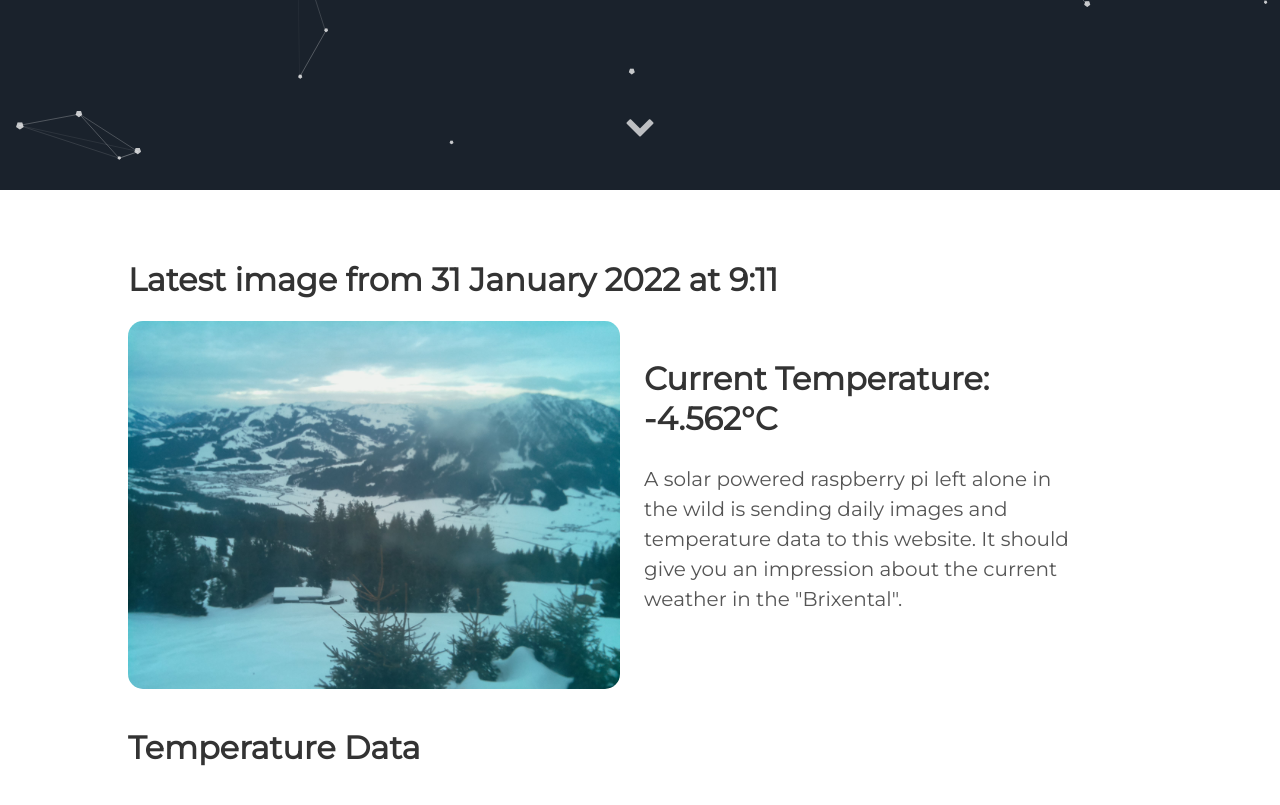
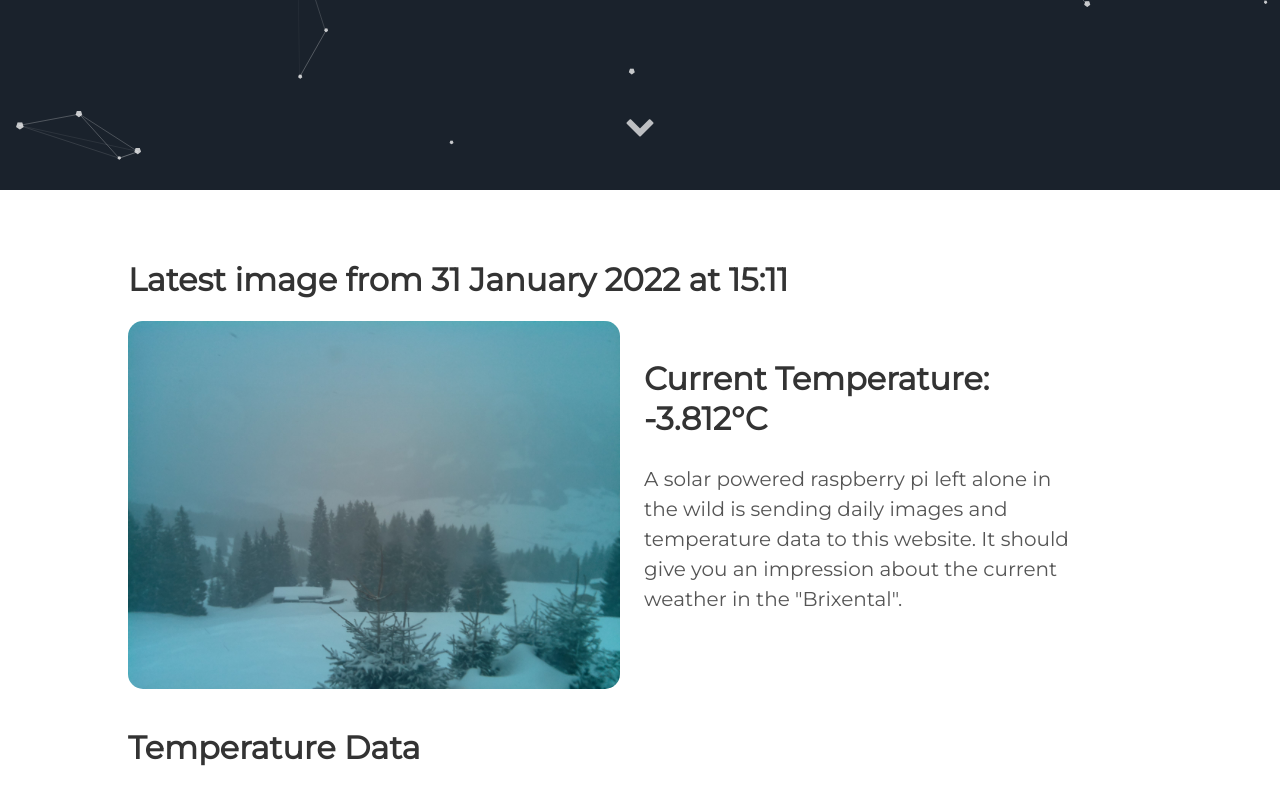
Before and after one commit to vektorious/vektorious.github.io, a Jekyll site: the page built from resources/huette.md, in a window 1280 px wide and 900 px high, scrolled down 710 px. Shown: the top 805 px of the window. Built offline with Jekyll 4.4.1, drawn with Linux system fonts in a browser that asks for light colours.

Commit message:
I'm a bot beep boop

```diff
--- a/resources/huette.md
+++ b/resources/huette.md
@@ -6,13 +6,13 @@ image: '/assets/img/'
 description: 'Live image from the Austrian alps'
 twitter_text: ' '
 ---
-## Latest image from 31 January 2022 at  9:11
+## Latest image from 31 January 2022 at 15:11
 <div class="huette">
   <div class="huette-image">
     <img src="{{ "/assets/img/huette.jpg" | prepend: site.baseurl }}">
   </div>
   <div class="huette-text">
-        <h2>Current Temperature: -4.562°C</h2>
+        <h2>Current Temperature: -3.812°C</h2>
         <p>A solar powered raspberry pi left alone in the wild is sending daily images and temperature data to this website. It should give you an impression about the current weather in the "Brixental".</p>
 
   </div>
```
Also changed, not shown: rpi-script/2022-01-31_150939.txt (renamed from rpi-script/2022-01-31_090938.txt, +5 -5 lines), rpi-script/huette.md (+2 -2 lines), assets/img/huette.jpg, assets/img/temp_plot.png, rpi-script/temp_plot.png, 1 other file.
